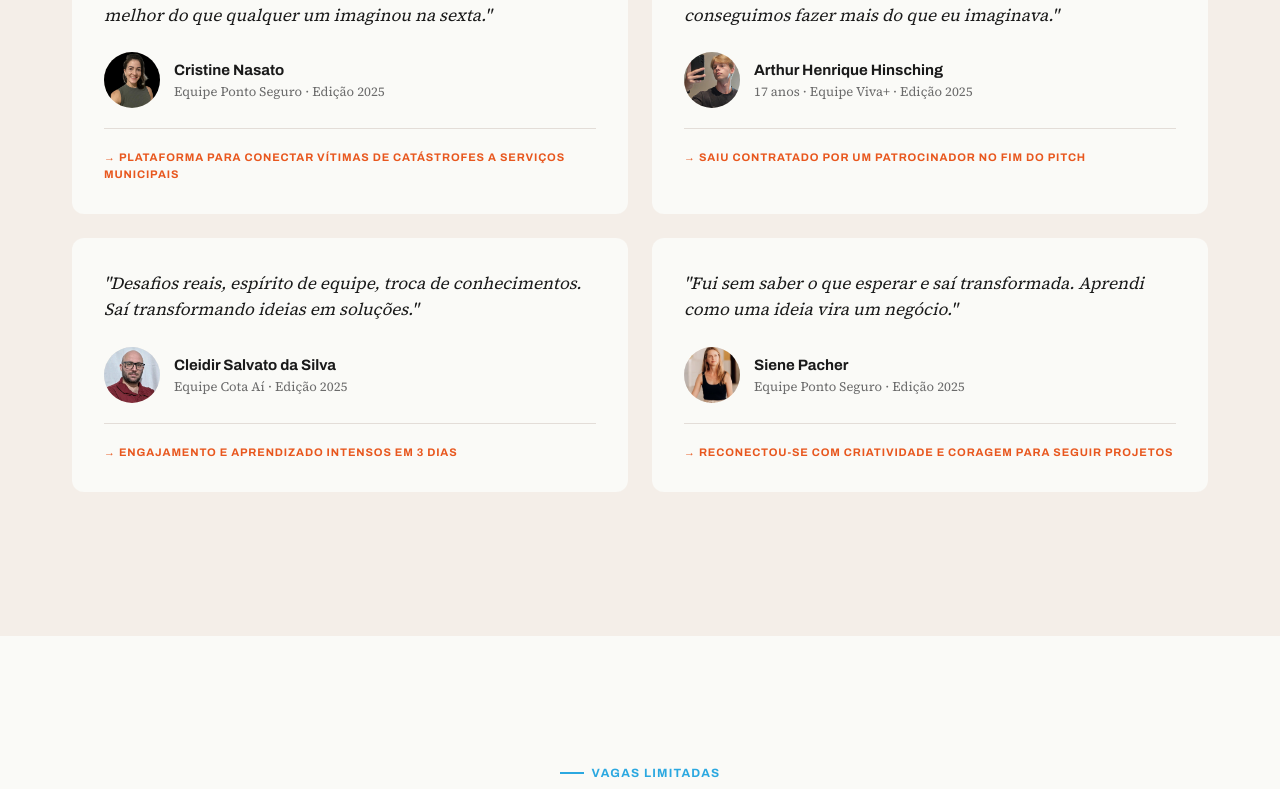
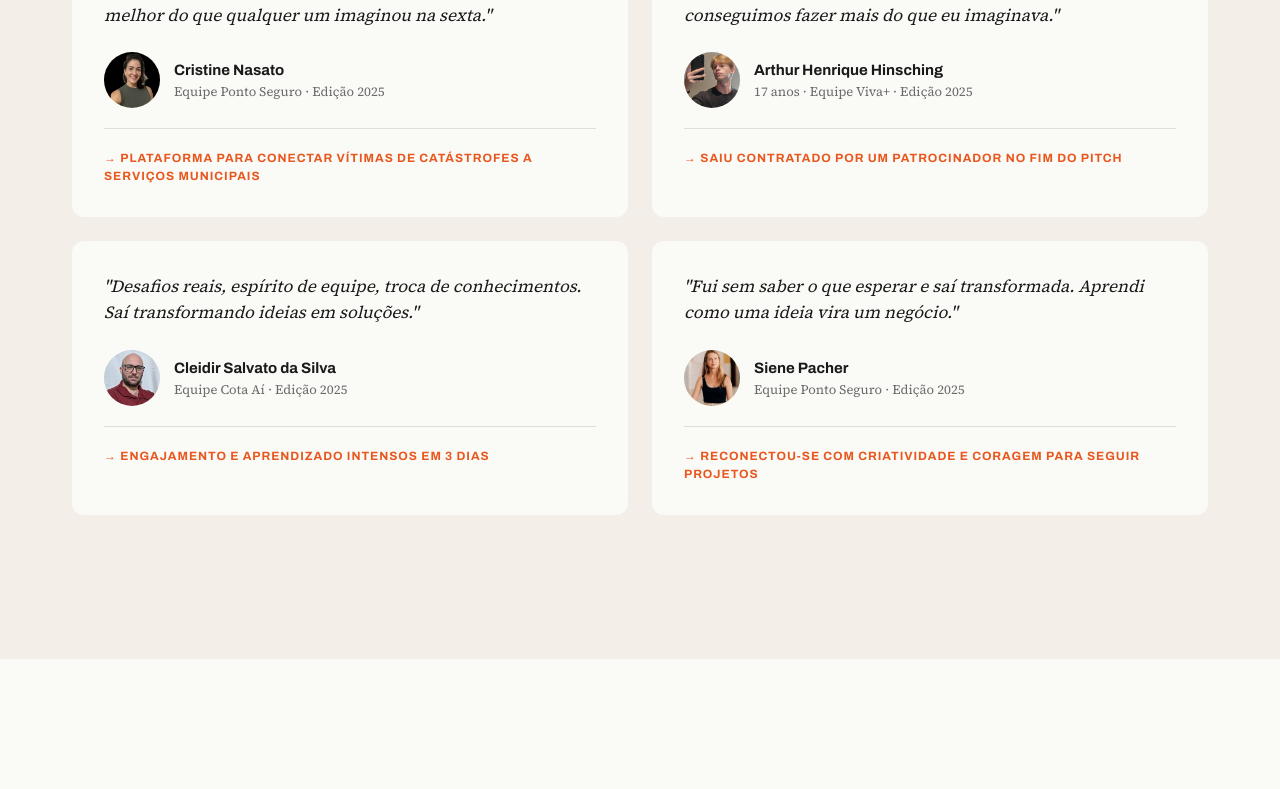
Before and after one commit to mdalmarco/sw2026, a React (Vite) app: page / in a window 1280 px wide. Shown: the part 10906-11695 px from the top of the page. Built offline with nearby package versions, Linux system fonts and the light colour scheme.

Commit message:
fix: minimum font size 12px on mobile — 3 instances in Sections4.tsx

```diff
--- a/src/components/Sections4.tsx
+++ b/src/components/Sections4.tsx
@@ -95,7 +95,7 @@ export function Past() {
                       className="h-full w-full object-cover"
                     />
                   ) : (
-                    <span className="font-display text-[0.6875rem] font-bold text-ink-faint">
+                    <span className="font-display text-[0.75rem] font-bold text-ink-faint">
                       {t.name
                         .split(' ')
                         .map((n) => n[0])
@@ -113,7 +113,7 @@ export function Past() {
                   </div>
                 </div>
               </div>
-              <div className="mt-5 border-t border-[var(--line-soft)] pt-5 font-display text-[0.6875rem] font-bold uppercase tracking-[0.08em] text-orange">
+              <div className="mt-5 border-t border-[var(--line-soft)] pt-5 font-display text-[0.75rem] font-bold uppercase tracking-[0.08em] text-orange">
                 → {t.result}
               </div>
             </article>
@@ -164,7 +164,7 @@ export function Pricing() {
 
         {/* Card de preço */}
         <div className="mx-auto max-w-[520px] rounded-2xl border-2 border-orange bg-paper p-10 text-left shadow-[0_8px_32px_oklch(0.5_0.12_40_/_0.12)]">
-          <div className="mb-4 inline-block rounded bg-ink px-3 py-1.5 font-display text-[0.6875rem] font-extrabold uppercase tracking-[0.12em] text-paper">
+          <div className="mb-4 inline-block rounded bg-ink px-3 py-1.5 font-display text-[0.75rem] font-extrabold uppercase tracking-[0.12em] text-paper">
             {PRICING.tag}
           </div>
           <div className="mb-1 font-display text-[3.5rem] font-black leading-none tracking-[-0.025em] text-ink">
```
